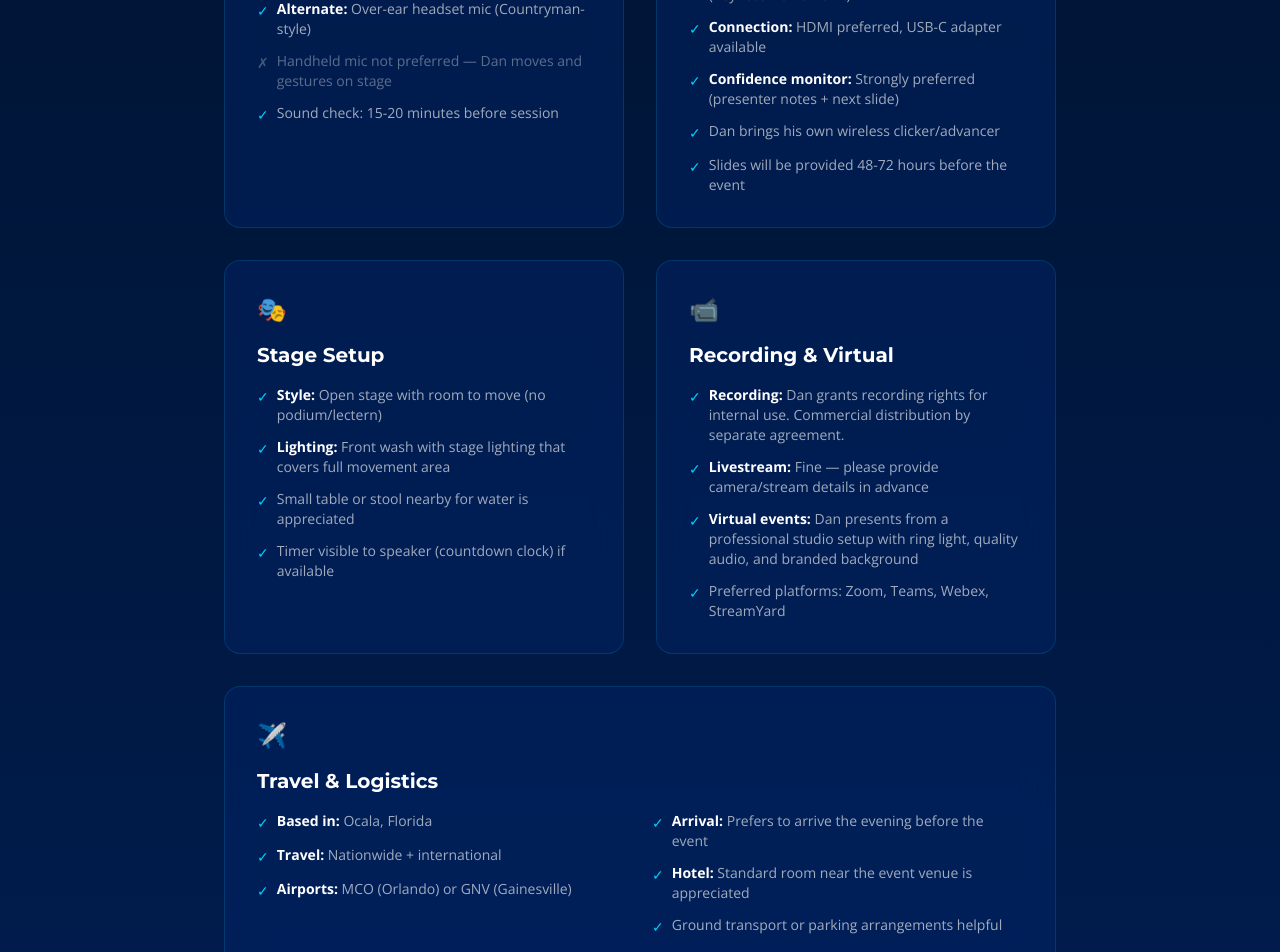
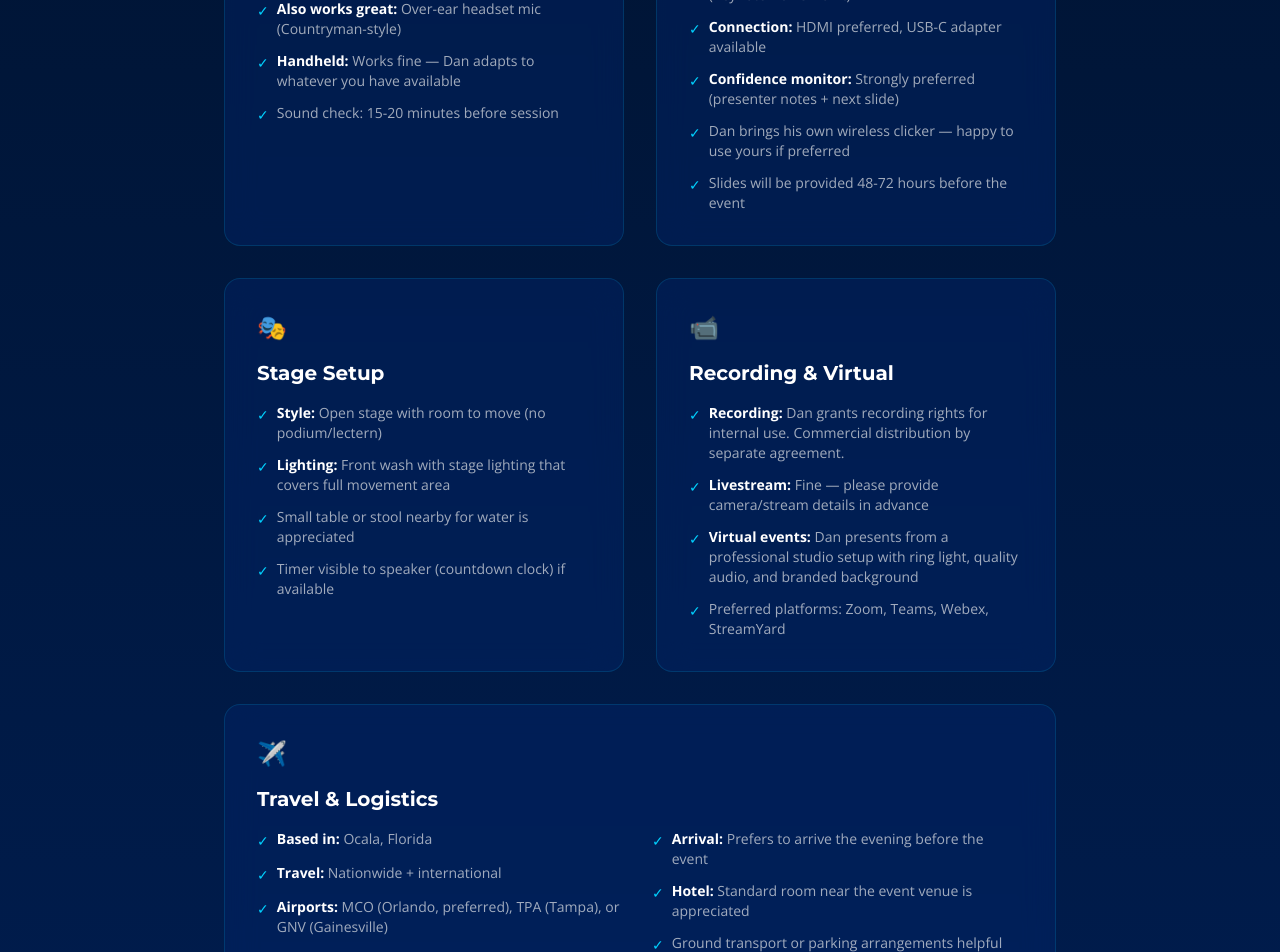
Before and after one commit to st4rnin3/thirdpowerlife-site, a Next.js app: page /speaking/tech-setup in a window 1280 px wide. Shown: the part 620-1572 px from the top of the page. Built offline with nearby package versions, Linux system fonts and the light colour scheme.

Commit message:
fix: FAQ inline tech-setup link, softer mic language, clicker flexibility, Tampa airport

```diff
--- a/src/app/speaking/tech-setup/page.tsx
+++ b/src/app/speaking/tech-setup/page.tsx
@@ -40,11 +40,11 @@ export default function TechSetup() {
                 </li>
                 <li className="flex items-start gap-2">
                   <span className="text-electric mt-0.5">✓</span>
-                  <span><strong className="text-white">Alternate:</strong> Over-ear headset mic (Countryman-style)</span>
+                  <span><strong className="text-white">Also works great:</strong> Over-ear headset mic (Countryman-style)</span>
                 </li>
                 <li className="flex items-start gap-2">
-                  <span className="text-light/30 mt-0.5">✗</span>
-                  <span className="text-light/40">Handheld mic not preferred — Dan moves and gestures on stage</span>
+                  <span className="text-electric mt-0.5">✓</span>
+                  <span><strong className="text-white">Handheld:</strong> Works fine — Dan adapts to whatever you have available</span>
                 </li>
                 <li className="flex items-start gap-2">
                   <span className="text-electric mt-0.5">✓</span>
@@ -72,7 +72,7 @@ export default function TechSetup() {
                 </li>
                 <li className="flex items-start gap-2">
                   <span className="text-electric mt-0.5">✓</span>
-                  <span>Dan brings his own wireless clicker/advancer</span>
+                  <span>Dan brings his own wireless clicker — happy to use yours if preferred</span>
                 </li>
                 <li className="flex items-start gap-2">
                   <span className="text-electric mt-0.5">✓</span>
@@ -146,7 +146,7 @@ export default function TechSetup() {
                 </li>
                 <li className="flex items-start gap-2">
                   <span className="text-electric mt-0.5">✓</span>
-                  <span><strong className="text-white">Airports:</strong> MCO (Orlando) or GNV (Gainesville)</span>
+                  <span><strong className="text-white">Airports:</strong> MCO (Orlando, preferred), TPA (Tampa), or GNV (Gainesville)</span>
                 </li>
               </ul>
               <ul className="space-y-3">
--- a/src/components/FAQ.tsx
+++ b/src/components/FAQ.tsx
@@ -1,8 +1,15 @@
 "use client";
 
 import { useState } from "react";
+import Link from "next/link";
 
-const faqs = [
+interface FAQ {
+  q: string;
+  a: string;
+  link?: { text: string; href: string };
+}
+
+const faqs: FAQ[] = [
   {
     q: "How long is the keynote?",
     a: "The signature keynote, Humanity Amplified, runs 45-60 minutes. Executive and closing keynotes run 30-45 minutes. All sessions can be adapted to your schedule — from a focused 30-minute power talk to a half-day workshop.",
@@ -21,7 +28,8 @@ const faqs = [
   },
   {
     q: "What are the technical requirements?",
-    a: "Minimal. A lavalier or headset microphone, HDMI/wireless connection for slides, and a confidence monitor are ideal. Dan brings his own clicker and can adapt to most setups. For detailed specs, see the full tech setup page.",
+    a: "Minimal. A lavalier or headset microphone, HDMI/wireless connection for slides, and a confidence monitor are ideal. Dan brings his own clicker and can adapt to most setups. For detailed specs, see the full ",
+    link: { text: "tech setup page", href: "/speaking/tech-setup" },
   },
   {
     q: "Does Dan travel?",
@@ -71,6 +79,12 @@ export default function FAQ() {
           >
             <p className="px-5 text-light/70 text-sm leading-relaxed">
               {faq.a}
+              {faq.link && (
+                <Link href={faq.link.href} className="text-electric underline hover:text-electric/80 transition">
+                  {faq.link.text}
+                </Link>
+              )}
+              {faq.link && "."}
             </p>
           </div>
         </div>
```
